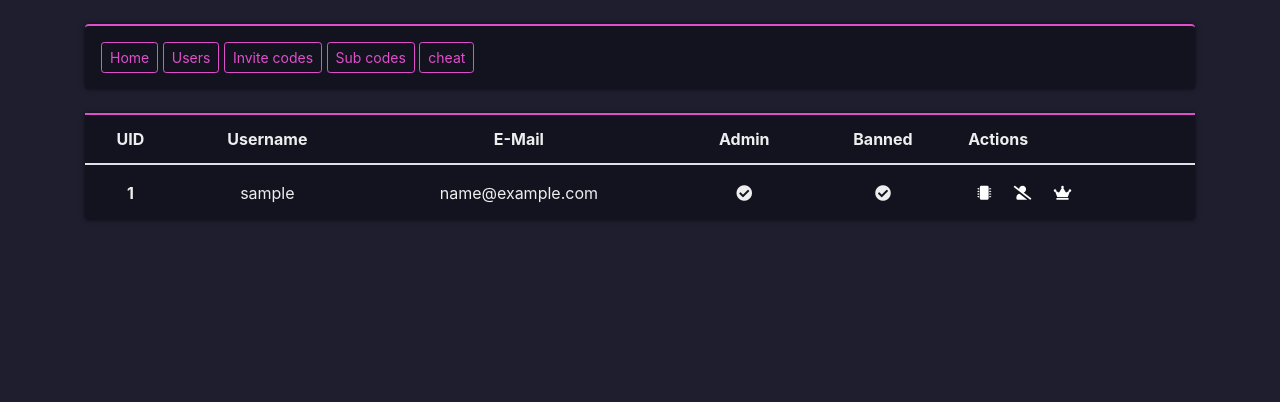
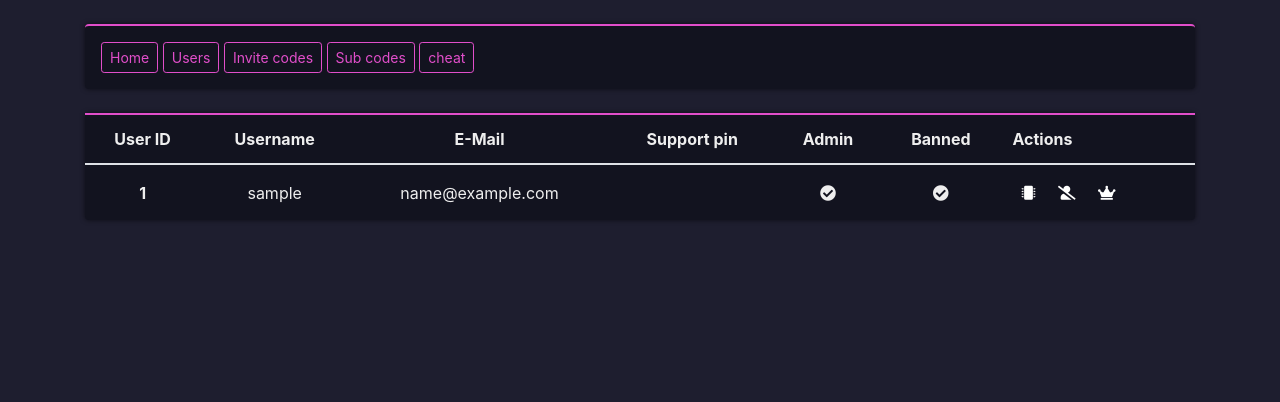
Before and after one commit to SkyFallOfficial/Zrinyi, a PHP site: page /admin/users.php in a window 1280 px wide. Shown: the part 56-458 px from the top of the page. Run offline with PHP 8.4, Linux system fonts and the light colour scheme; the visitor is signed in with stand-in values (Sample User, id 1); some libraries are stand-ins or nearby versions.

Commit message:
Support pin
Added support pin display.

```diff
--- a/panel/admin/users.php
+++ b/panel/admin/users.php
@@ -52,11 +52,13 @@ if ($_SERVER['REQUEST_METHOD'] === 'POST') {
 				<thead>
 					<tr>
 
-						<th scope="col" class="text-center">UID</th>
+						<th scope="col" class="text-center">User ID</th>
 
 						<th scope="col" class="text-center">Username</th>
 
 						<th scope="col" class="text-center">E-Mail</th>
+
+						<th scope="col" class="text-center">Support pin</th>
 
 						<th scope="col" class="text-center">Admin</th>
 
@@ -79,6 +81,8 @@ if ($_SERVER['REQUEST_METHOD'] === 'POST') {
 							<td scope="row" class="text-center"><?php Util::display($row->username); ?></td>
 
 							<td scope="row" class="text-center"><?php Util::display($row->email); ?></td>
+
+                            <td scope="row" class="text-center"><?php Util::display($row->supportpin); ?></td>
 
 							<td class="text-center">
 								<?php if ($row->admin == 1) : ?>
```
